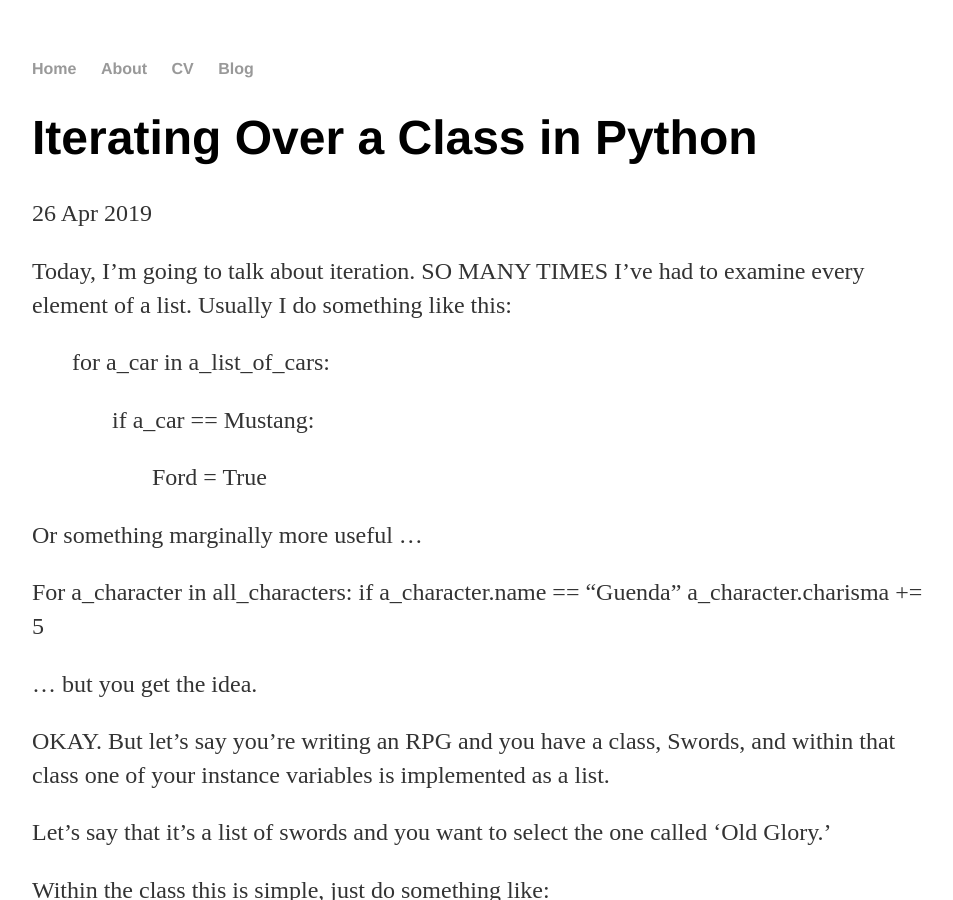
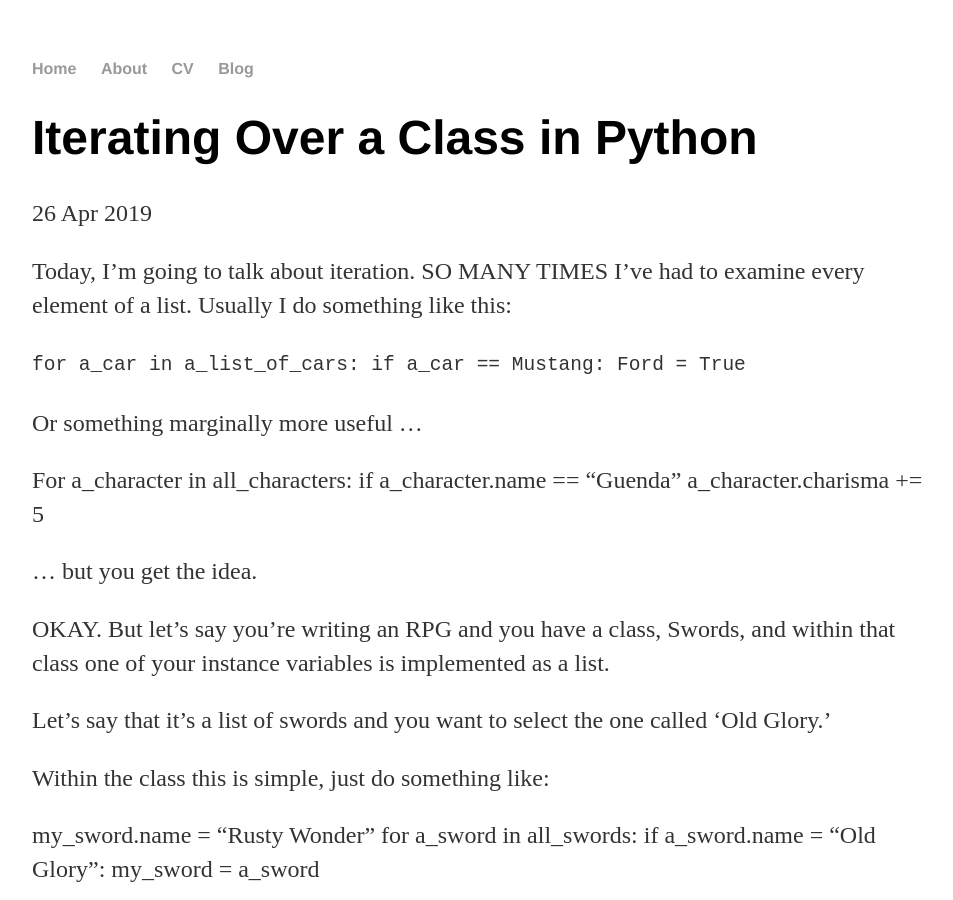
Before and after one commit to poly451/poly451.github.io, a Jekyll site: the page built from _posts/2019-04-26-iterating-over-a-class-in-python.md, in a window 1280 px wide and 900 px high. Shown: the whole window, without its empty margins (160-1113 px from the left). Built offline with Jekyll 4.4.1, drawn with Linux system fonts in a browser that asks for light colours.

```diff
--- a/_posts/2019-04-26-iterating-over-a-class-in-python.md
+++ b/_posts/2019-04-26-iterating-over-a-class-in-python.md
@@ -7,9 +7,9 @@ date: 2019-04-26
 Today, I'm going to talk about iteration.
 SO MANY TIMES I've had to examine every element of a list. Usually I do something like this:
 
->for a_car in a_list_of_cars:
->>if a_car == Mustang:
->>>Ford = True
+<code>for a_car in a_list_of_cars:
+if a_car == Mustang:
+Ford = True</code>
 
 Or something marginally more useful ...
 
```
